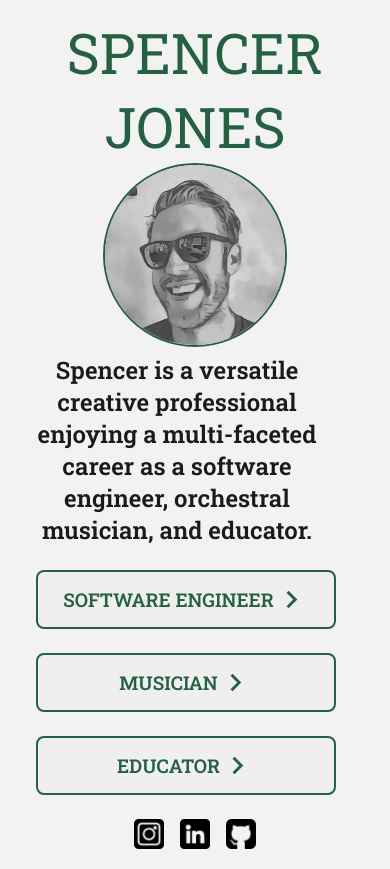
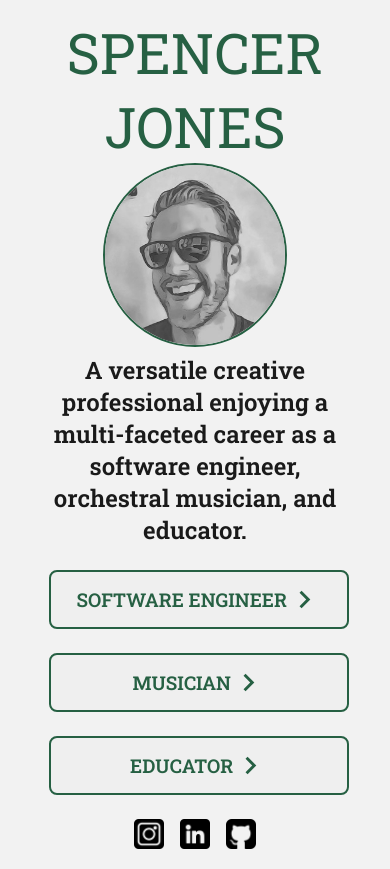
Before and after one commit to mitschlagel/mitschlagel.github.io, a React (Create React App) app: page / in a window 390 px wide. Built offline with nearby package versions, Linux system fonts and the light colour scheme.

Commit message:
Fix padding on mobile

```diff
--- a/src/App.css
+++ b/src/App.css
@@ -50,6 +50,7 @@
 
   .resume-buttons-container {
     flex-direction: column;
+    padding: 0 5% 0 5%;
   }
 
   .resume-buttons-container > *:not(:last-child) {
@@ -81,7 +82,8 @@
   }
 
   .big-text {
-    text-align: center;
+    text-align:center;
+    padding: 0 5% 0 5%;
   }
 
 }
@@ -141,7 +143,7 @@ a {
 }
 
 .resume-buttons-container > *:not(:last-child) {
-  padding-right: 18px;
+  padding-right: 24px;
 }
 
 .resume-section {
--- a/src/App.js
+++ b/src/App.js
@@ -268,7 +268,7 @@ const TeachingResume = () => {
 
 
 export default App;
-const bigText = "Spencer is a versatile creative professional enjoying a multi-faceted career as a software engineer, orchestral musician, and educator."
+const bigText = "A versatile creative professional enjoying a multi-faceted career as a software engineer, orchestral musician, and educator."
 const text1 = "For more than a decade Spencer has served as a first-call percussionist and timpanist with the Omaha and Kansas City Symphonies. He has performed with the Grand Rapids Symphony, Indianapolis Symphony Orchestra, Hawaii Symphony Orchestra, and the New World Symphony of Miami Beach, FL. He is on the roster of the Omaha Chamber Music Society and is a co-founder of Omaha Percussion Group. He has accompanied a diverse range of artists, including Yo-Yo Ma, Lyle Lovett, Joyce DiDonato, Guster, Branford Marsalis, Ben Folds, and Bernadette Peters."
 const text2 = "Adept and driven, Spencer began his tech career with Harvard’s CS50 before enrolling in the computer science program at Creighton University. He is currently an iOS developer at FNBO, a banking and financial services company based in Omaha, NE, and the founder of Studio Assistant, a mobile app for managing collegiate music studios currently in development. An ardent proponent of delightful, simple, and accessible applications, he is proficient in native iOS development (SwiftUI + UIKit), React, and RESTful API practices, and is currently learning React Native and GraphQL."
 const text3 = "Spencer is adjunct professor of percussion at the University of Nebraska at Omaha and maintains a private studio of highly motivated high school students. From 2016-2021, Spencer directed percussion studies at Omaha Conservatory of Music, where he grew the percussion studio from zero to twenty students in five years. His students routinely placed in All-State ensembles, earned college scholarships, and won acceptance into prestigious programs such as Interlochen and Boston University-Tanglewood Institute. Additionally, Spencer has served on the faculties of Iowa Western Community College and Dordt University, as well as on the percussion staff of Broken Arrow (OK) High School’s The Pride of Broken Arrow marching band."
```
